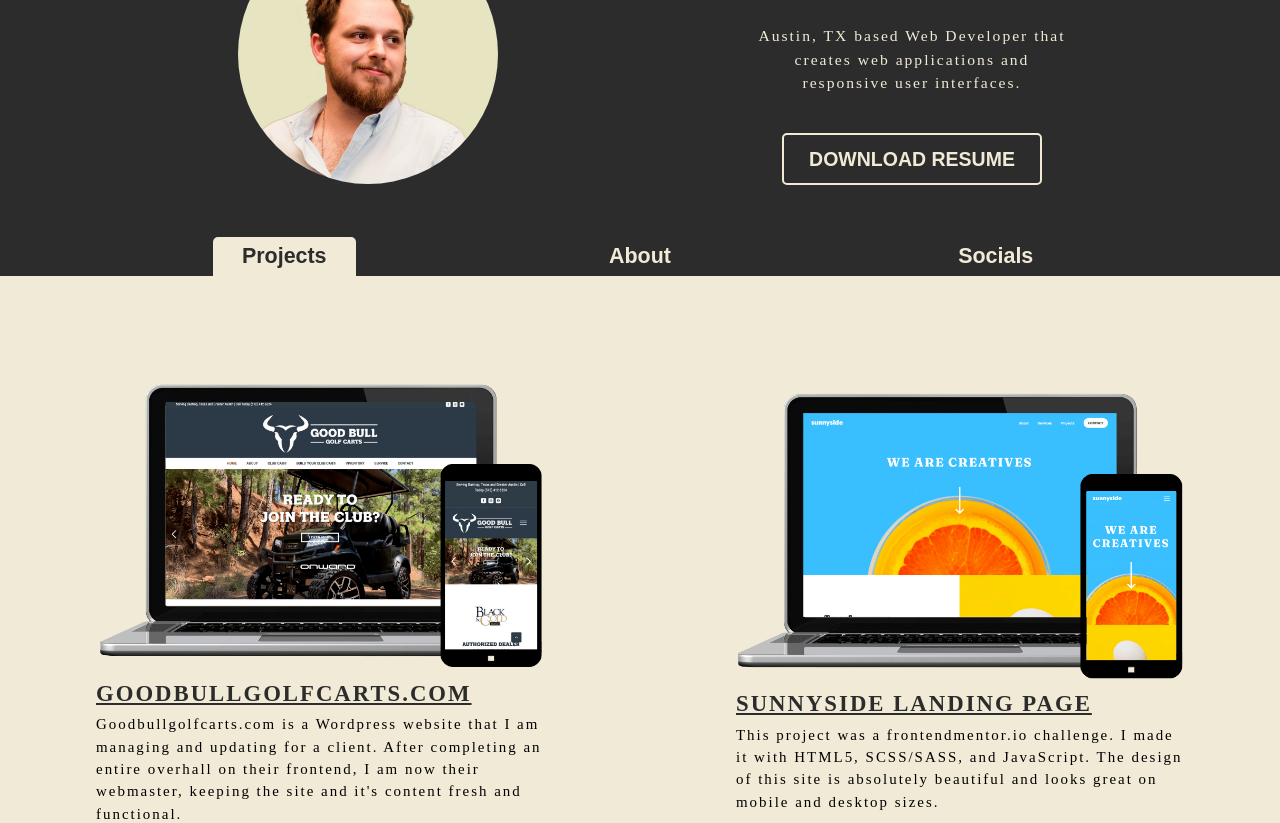
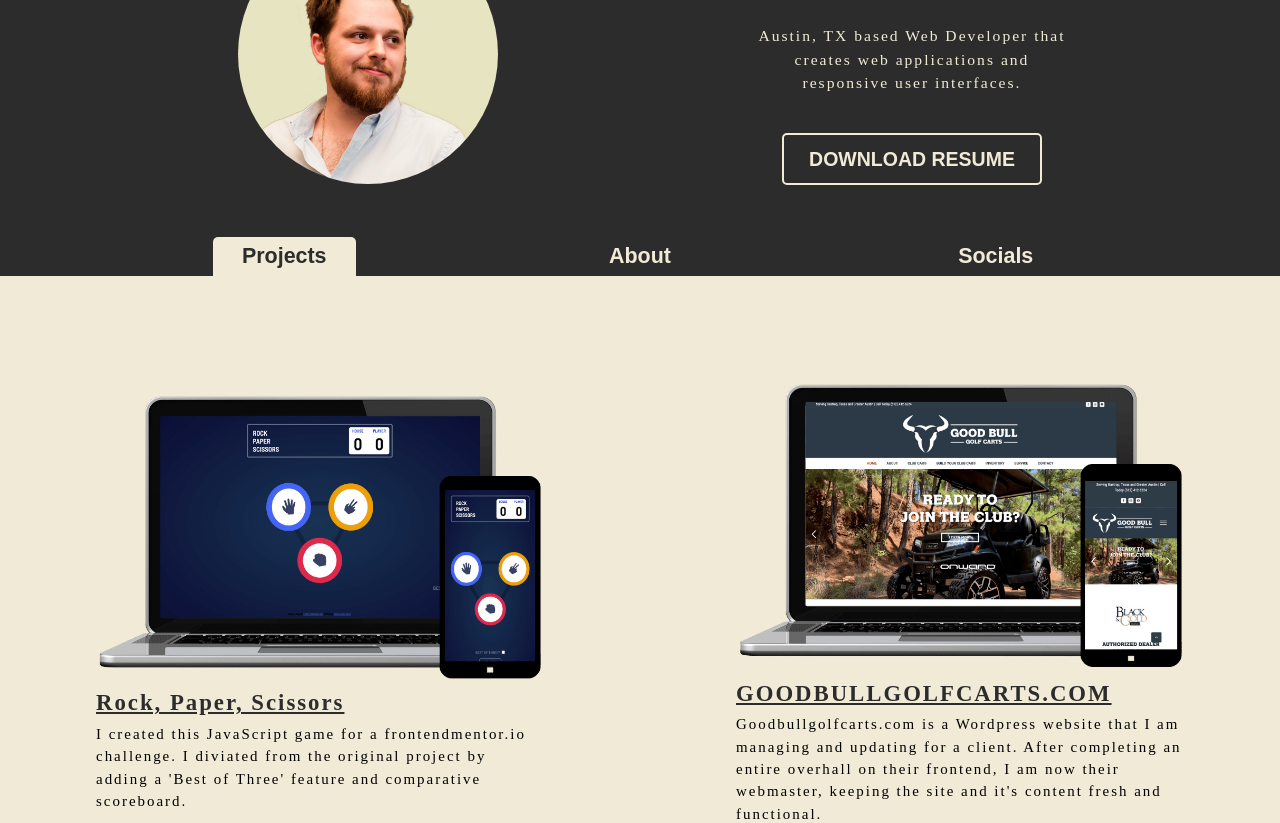
Before and after one commit to GraysonRayConnor/graysonPortfolio, a plain HTML site: page index.html in a window 1280 px wide. Shown: the part 129-952 px from the top of the page. Drawn offline with nearby package versions, Linux system fonts and the light colour scheme; no server answers; a web font is replaced by a local one.

Commit message:
rock paper scissors added

```diff
--- a/index.html
+++ b/index.html
@@ -38,6 +38,17 @@
 		</div>
 		<section data-page="2" class="projects-container page is-active">
 			<div class="projects">
+				<div class="project">
+					<a href="https://modest-jennings-4404b2.netlify.app/" target="_blank">
+						<img src="assets/project-thumb-11.png" alt="" />
+						<span>Rock, Paper, Scissors</span>
+					</a>
+					<p>
+						I created this JavaScript game for a frontendmentor.io challenge. I
+						diviated from the original project by adding a 'Best of Three'
+						feature and comparative scoreboard.
+					</p>
+				</div>
 				<div class="project">
 					<a href="https://www.goodbullgolfcarts.com" target="_blank">
 						<img src="assets/project-thumb-10.png" alt="" />
```
Also changed, not shown: assets/project-thumb-11.png (added), style.css (indentation only), 1 other file.
